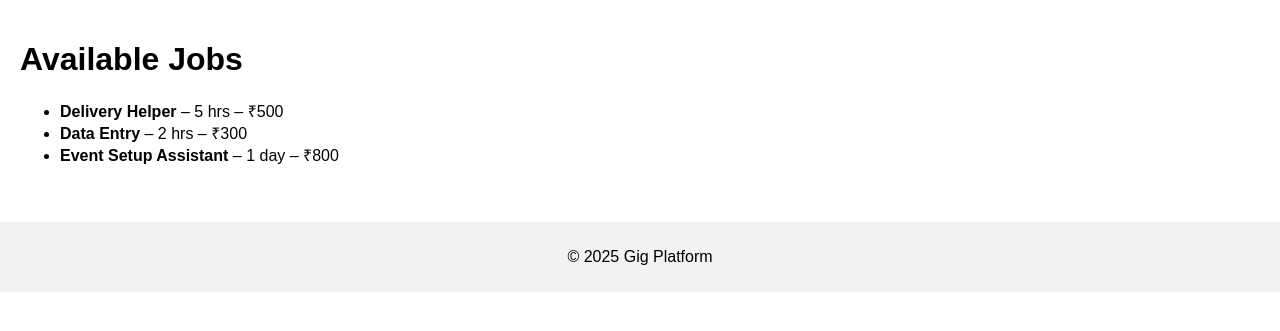
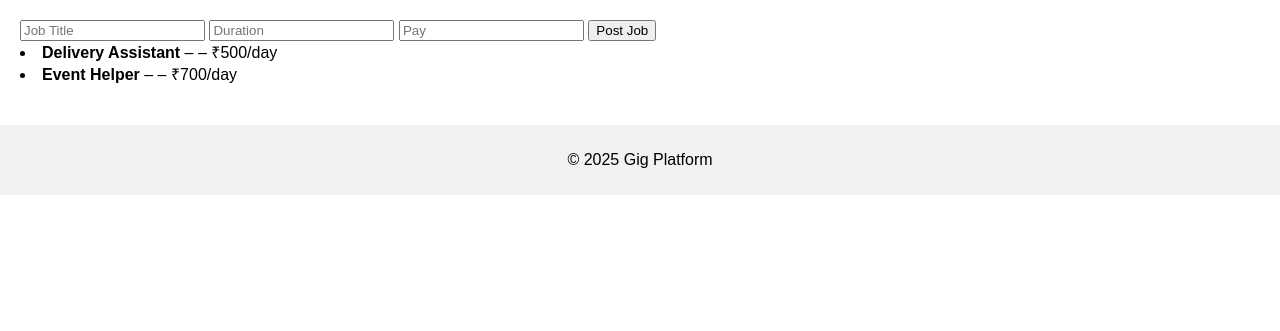
Before and after one commit to ladridam/gig-platform, a Flask app: page /jobs in a window 1280 px wide. Shown: the part 136-467 px from the top of the page. Run offline with Flask 3, Linux system fonts and the light colour scheme.

Commit message:
Added dynamic form in dynamic-data branch

```diff
--- a/app.py
+++ b/app.py
@@ -1,31 +1,45 @@
-from flask import Flask, render_template
+from flask import Flask, render_template, request, redirect, url_for
 
 app = Flask(__name__)
 
-# Homepage
+# Sample job data
+jobs_data = [
+    {"title": "Delivery Assistant", "location": "Siliguri", "pay": "₹500/day"},
+    {"title": "Event Helper", "location": "Matigara", "pay": "₹700/day"}
+]
+
+# Sample worker data
+workers_data = [
+    {"name": "Ravi", "skill": "Delivery Helper", "experience": "2 years"},
+    {"name": "Anita", "skill": "Data Entry", "experience": "1 year"},
+    {"name": "Karan", "skill": "Event Setup", "experience": "3 years"}
+]
+
 @app.route("/")
 def home():
     return render_template("index.html")
 
-# Jobs Page (dynamic data)
-@app.route("/jobs")
+@app.route("/jobs", methods=["GET", "POST"])
 def jobs():
-    job_list = [
-        {"title": "Delivery Helper", "duration": "5 hrs", "pay": "₹500"},
-        {"title": "Data Entry", "duration": "2 hrs", "pay": "₹300"},
-        {"title": "Event Setup Assistant", "duration": "1 day", "pay": "₹800"}
-    ]
-    return render_template("jobs.html", jobs=job_list)
+    if request.method == "POST":
+        title = request.form.get("title")
+        location = request.form.get("location")
+        pay = request.form.get("pay")
+        if title and location and pay:
+            jobs_data.append({"title": title, "location": location, "pay": pay})
+        return redirect(url_for("jobs"))
+    return render_template("jobs.html", jobs=jobs_data)
 
-# Workers Page
-@app.route("/workers")
+@app.route("/workers", methods=["GET", "POST"])
 def workers():
-    worker_list = [
-        {"name": "Ravi", "skill": "Delivery Helper", "exp": "2 yrs"},
-        {"name": "Anita", "skill": "Data Entry", "exp": "1 yr"},
-        {"name": "Karan", "skill": "Event Setup", "exp": "3 yrs"}
-    ]
-    return render_template("workers.html", workers=worker_list)
+    if request.method == "POST":
+        name = request.form.get("name")
+        skill = request.form.get("skill")
+        experience = request.form.get("experience")
+        if name and skill and experience:
+            workers_data.append({"name": name, "skill": skill, "experience": experience})
+        return redirect(url_for("workers"))
+    return render_template("workers.html", workers=workers_data)
 
 if __name__ == "__main__":
     app.run(debug=True)
--- a/templates/jobs.html
+++ b/templates/jobs.html
@@ -1,8 +1,13 @@
 {% extends "base.html" %}
 
 {% block content %}
-  <h1>Available Jobs</h1>
-  <ul>
+  <!--Job Form-->
+    <form method="POST" action="/jobs">
+        <input type="title" name="title" placeholder="Job Title" required>
+        <input type="duration" name="duration" placeholder="Duration" required>
+        <input type="pay" name="pay" placeholder="Pay" required>
+        <button type="submit">Post Job</button>
+    </form>
     {% for job in jobs %}
       <li>
         <strong>{{ job.title }}</strong> –
```
Also changed, not shown: templates/workers.html (+16 -3 lines).
